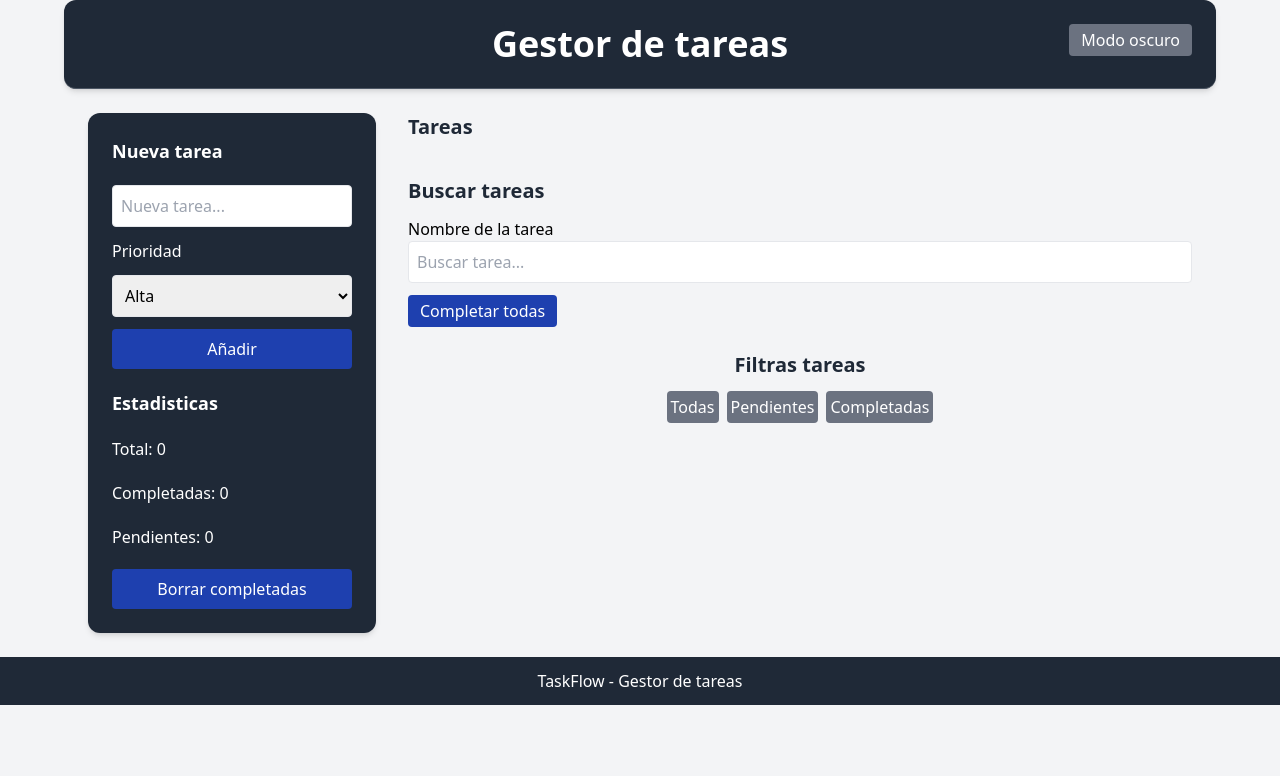
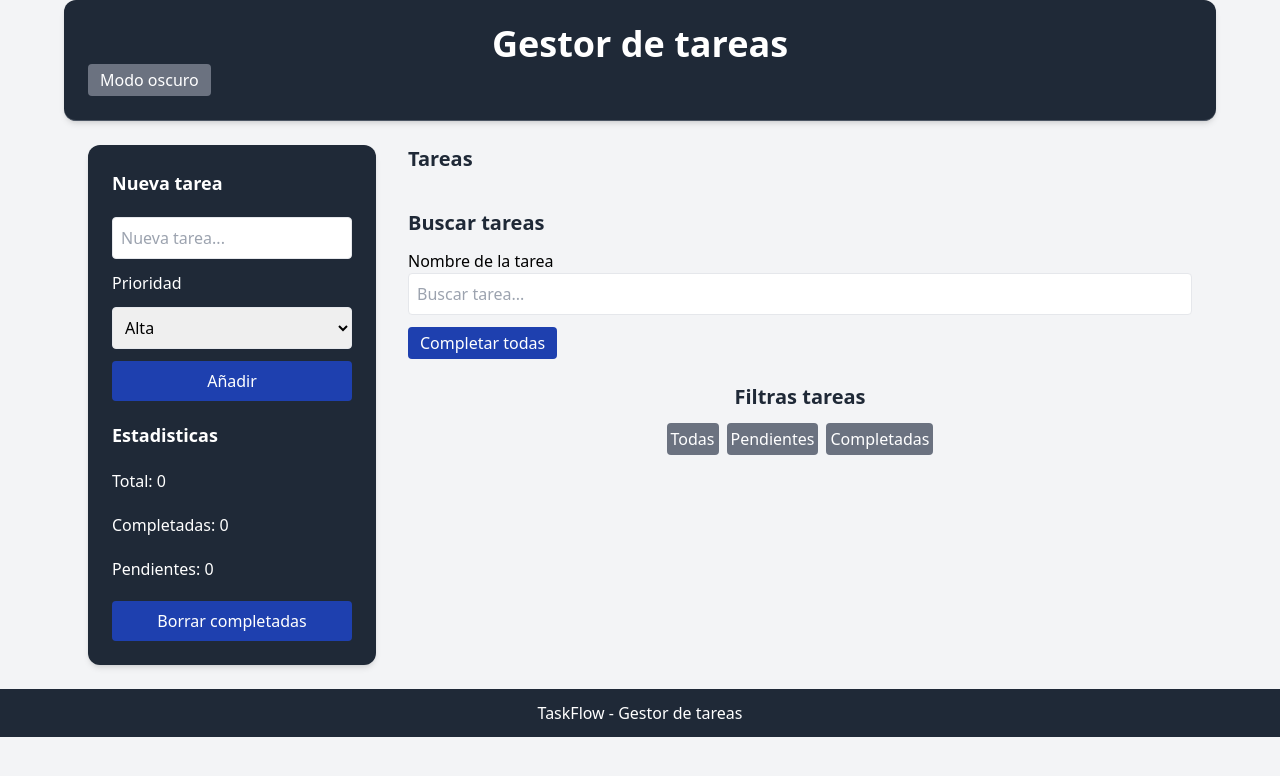
Before and after one commit to JOCAMU/taskflow-project, a website: page index.html in a window 1280 px wide. Drawn offline with nearby package versions, Linux system fonts and the light colour scheme.

Commit message:
correcion boton modo oscuro

```diff
--- a/index.html
+++ b/index.html
@@ -40,7 +40,7 @@
   Gestor de tareas</h1>
 
 <button id="toggle-dark"
-class="absolute right-6 top-6 bg-gray-500 text-white px-3 py-1 rounded hover:bg-gray-600 transition">
+class=" bg-gray-500 text-white px-3 py-1 rounded hover:bg-gray-600 transition">
 Modo oscuro
 </button>
 
```
